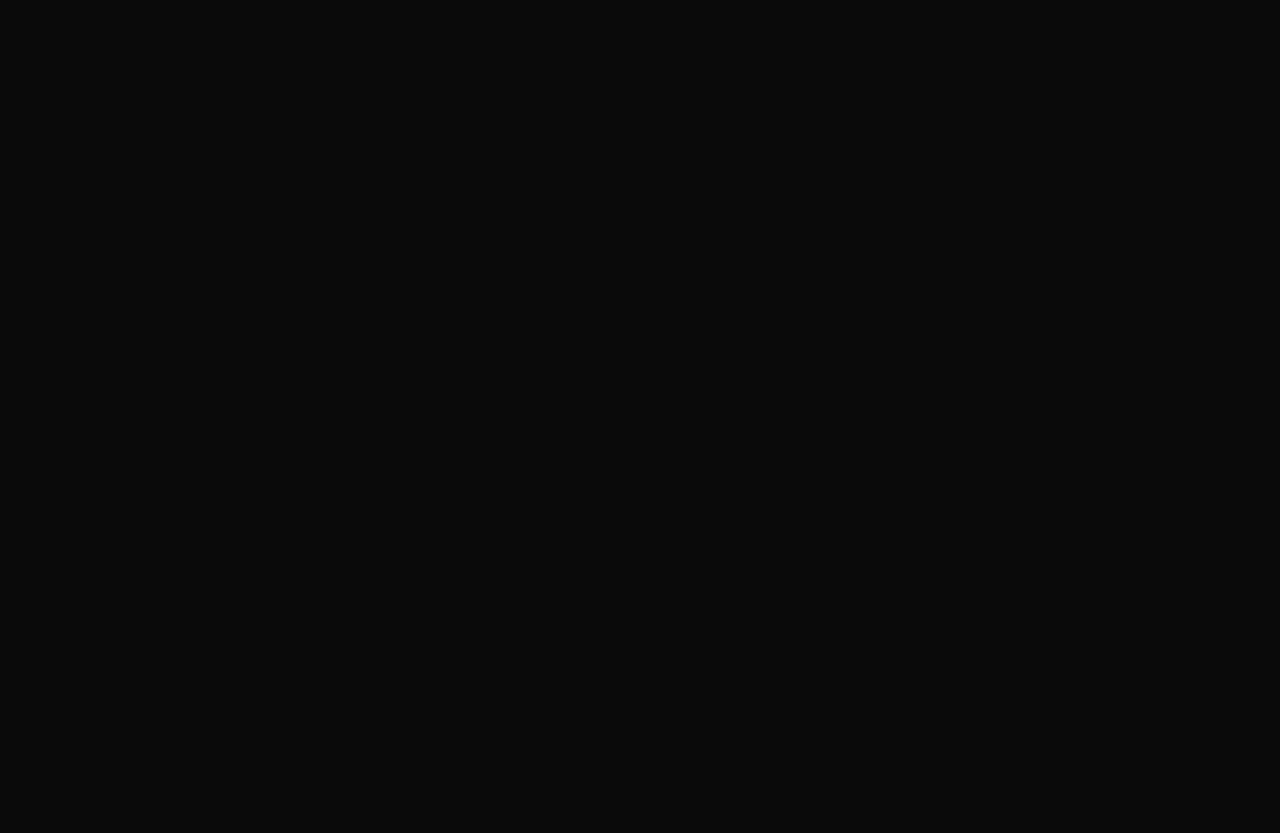
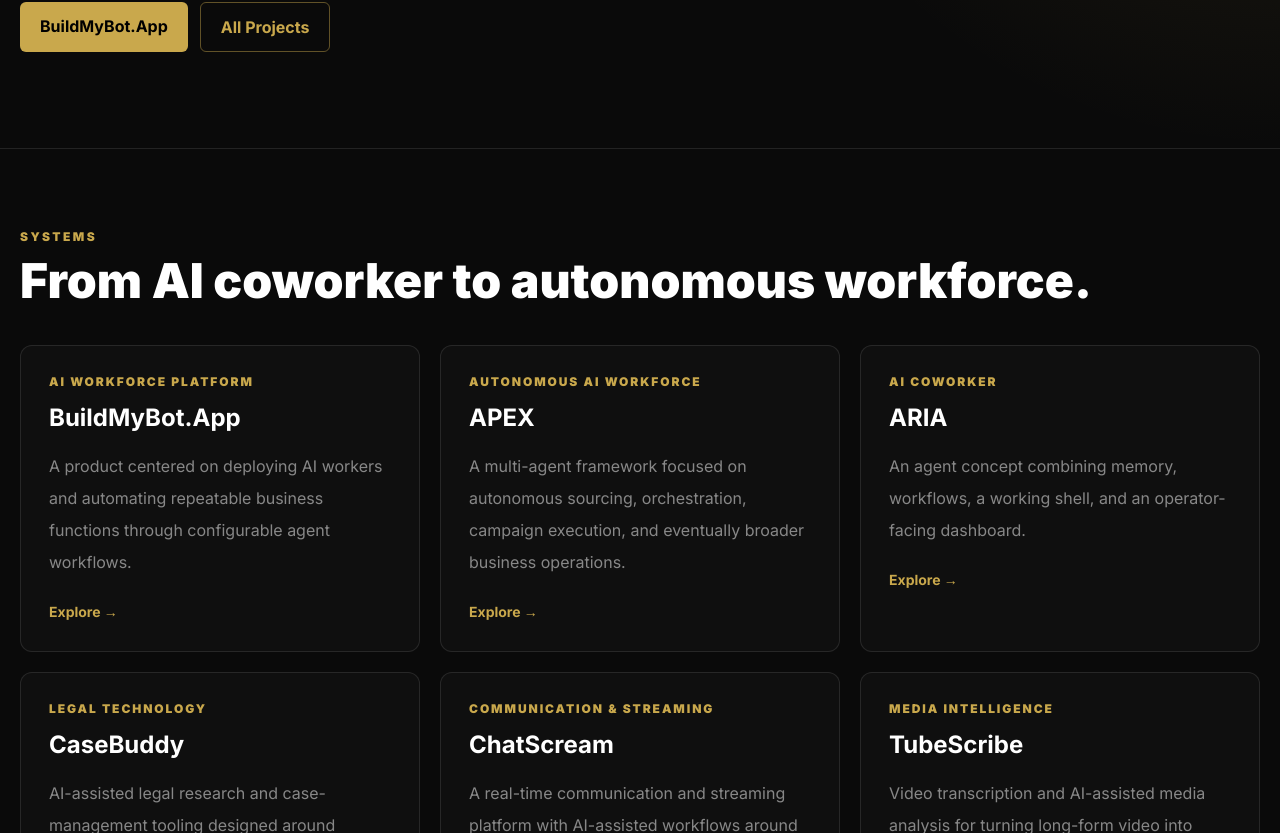
Before and after one commit to patriotnewsactivism/donmatthews-live, a Next.js app: page /technology in a window 1280 px wide. Before the commit this address had no page. Shown: the part 467-1300 px from the top of the page. Before the commit the page ends 800 px from the top, so only its background shows below. Built offline with nearby package versions, Linux system fonts and the light colour scheme.

Commit message:
Add Technology flagship page

```diff
--- /dev/null
+++ b/src/app/technology/page.tsx
@@ -0,0 +1,88 @@
+import type { Metadata } from "next";
+import { FlagshipPage, GoldButton, OutlineButton, PageHero } from "@/components/FlagshipShell";
+
+export const metadata: Metadata = {
+  title: "Technology & AI | Don Matthews",
+  description: "AI systems, autonomous agents, legal technology, media tools, and software platforms built by Don Matthews.",
+  alternates: { canonical: "/technology" },
+};
+
+const systems = [
+  {
+    name: "BuildMyBot.App",
+    type: "AI WORKFORCE PLATFORM",
+    text: "A product centered on deploying AI workers and automating repeatable business functions through configurable agent workflows.",
+    href: "https://buildmybot.app",
+  },
+  {
+    name: "APEX",
+    type: "AUTONOMOUS AI WORKFORCE",
+    text: "A multi-agent framework focused on autonomous sourcing, orchestration, campaign execution, and eventually broader business operations.",
+    href: "/projects",
+  },
+  {
+    name: "ARIA",
+    type: "AI COWORKER",
+    text: "An agent concept combining memory, workflows, a working shell, and an operator-facing dashboard.",
+    href: "/projects",
+  },
+  {
+    name: "CaseBuddy",
+    type: "LEGAL TECHNOLOGY",
+    text: "AI-assisted legal research and case-management tooling designed around working legal records rather than generic chat alone.",
+    href: "https://casebuddy.live",
+  },
+  {
+    name: "ChatScream",
+    type: "COMMUNICATION & STREAMING",
+    text: "A real-time communication and streaming platform with AI-assisted workflows around live media and audience interaction.",
+    href: "https://chatscream.live",
+  },
+  {
+    name: "TubeScribe",
+    type: "MEDIA INTELLIGENCE",
+    text: "Video transcription and AI-assisted media analysis for turning long-form video into searchable, reusable information.",
+    href: "https://tubescribe.donmatthews.live",
+  },
+] as const;
+
+const principles = [
+  ["Durable data", "Production systems should retain leads, records, and operational state in durable storage—not temporary files that disappear on restart."],
+  ["Agent orchestration", "The useful unit is increasingly a coordinated workforce of specialized agents rather than a single chatbot."],
+  ["Human-readable operations", "Dashboards, source trails, logs, and clear system state matter because autonomous software still needs accountable operation."],
+  ["Real-world outputs", "The target is not an AI demo. The target is completed work: qualified leads, research, media processing, case organization, publishing, and business operations."],
+] as const;
+
+export default function TechnologyPage() {
+  return (
+    <FlagshipPage>
+      <PageHero
+        eyebrow="TECHNOLOGY & AI"
+        title="AI systems built to do work, not just talk about it."
+        intro="A portfolio of autonomous-agent systems, legal technology, media tools, and production software aimed at turning AI into an operating layer for real workflows."
+        actions={<><GoldButton href="https://buildmybot.app">BuildMyBot.App</GoldButton><OutlineButton href="/projects">All Projects</OutlineButton></>}
+      />
+      <section className="mx-auto max-w-7xl px-5 py-20">
+        <p className="text-xs font-black tracking-[0.2em] text-[#c9a84c]">SYSTEMS</p>
+        <h2 className="mt-3 text-4xl font-black sm:text-5xl">From AI coworker to autonomous workforce.</h2>
+        <div className="mt-10 grid gap-5 md:grid-cols-2 xl:grid-cols-3">
+          {systems.map((system) => {
+            const external = system.href.startsWith("http");
+            const className = "group rounded-xl border border-white/10 bg-white/[0.025] p-7 transition hover:-translate-y-1 hover:border-[#c9a84c]/35";
+            const body = <><p className="text-xs font-black tracking-[0.16em] text-[#c9a84c]">{system.type}</p><h3 className="mt-3 text-2xl font-bold">{system.name}</h3><p className="mt-4 leading-8 text-white/50">{system.text}</p><span className="mt-6 inline-block text-sm font-bold text-[#c9a84c]">Explore →</span></>;
+            return external ? <a key={system.name} href={system.href} target="_blank" rel="noopener noreferrer" className={className}>{body}</a> : <a key={system.name} href={system.href} className={className}>{body}</a>;
+          })}
+        </div>
+      </section>
+      <section className="border-y border-white/10 bg-[#101010]">
+        <div className="mx-auto max-w-7xl px-5 py-20">
+          <p className="text-xs font-black tracking-[0.2em] text-[#c9a84c]">BUILD PRINCIPLES</p>
+          <h2 className="mt-3 text-4xl font-black sm:text-5xl">What production-ready means here.</h2>
+          <div className="mt-10 grid gap-5 md:grid-cols-2">
+            {principles.map(([title, text]) => <div key={title} className="rounded-xl border border-white/10 bg-black/25 p-7"><h3 className="text-2xl font-bold">{title}</h3><p className="mt-4 leading-8 text-white/50">{text}</p></div>)}
+          </div>
+        </div>
+      </section>
+    </FlagshipPage>
+  );
+}
```
